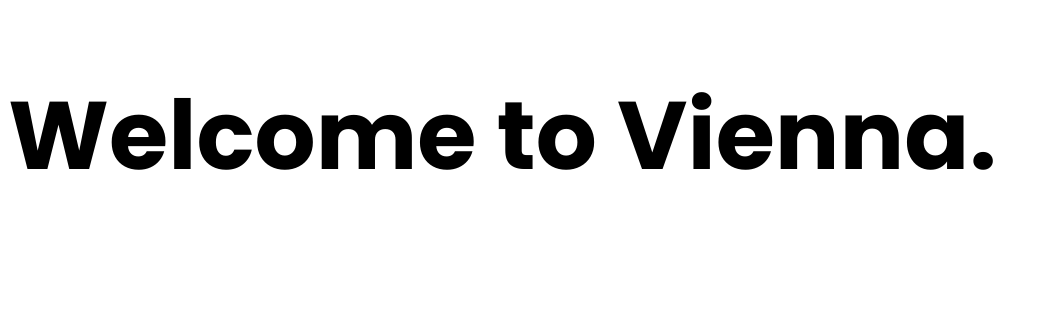
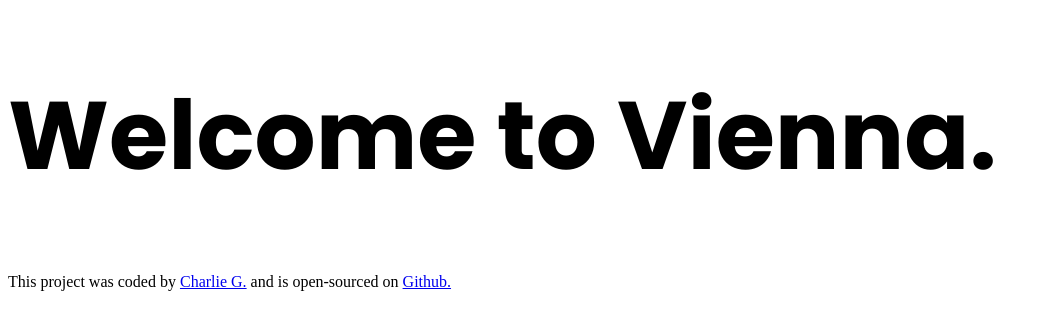
Before and after one commit to charliegood2046/Vienna-Travel-Project, a plain HTML site: page index.html in a window 1280 px wide. Shown: the whole page, without its empty margins (0-1048 px from the left). Drawn offline with Linux system fonts and the light colour scheme.

Commit message:
Added Github link to footer.

```diff
--- a/index.html
+++ b/index.html
@@ -14,5 +14,18 @@
   </head>
   <body>
     <h1>Welcome to Vienna.</h1>
+    <footer>
+      This project was coded by
+      <a href="https://charliegoodportfolio.netlify.app/" target="_blank">
+        Charlie G.</a
+      >
+      and is open-sourced on
+      <a
+        href="https://github.com/charliegood2046/Vienna-Travel-Project"
+        target="_blank"
+      >
+        Github.</a
+      >
+    </footer>
   </body>
 </html>
```
Also changed, not shown: 1 other file.
